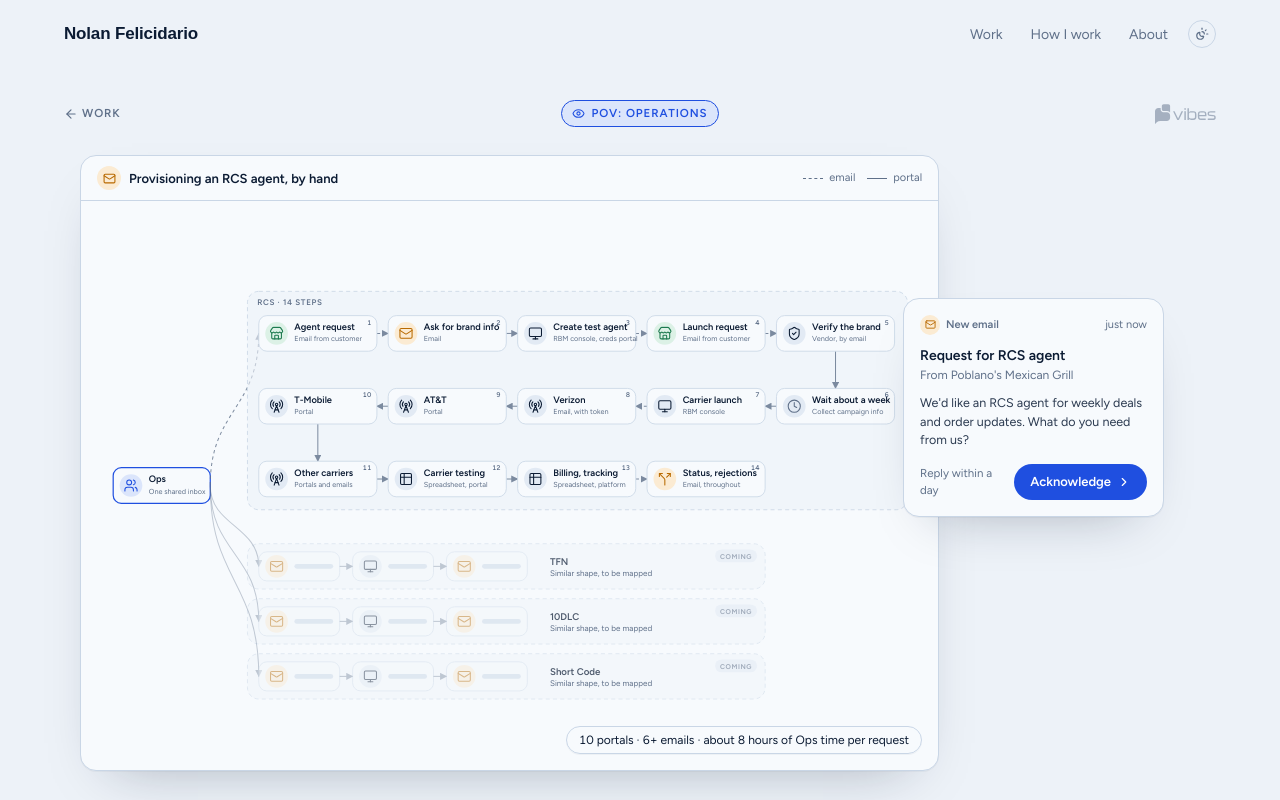
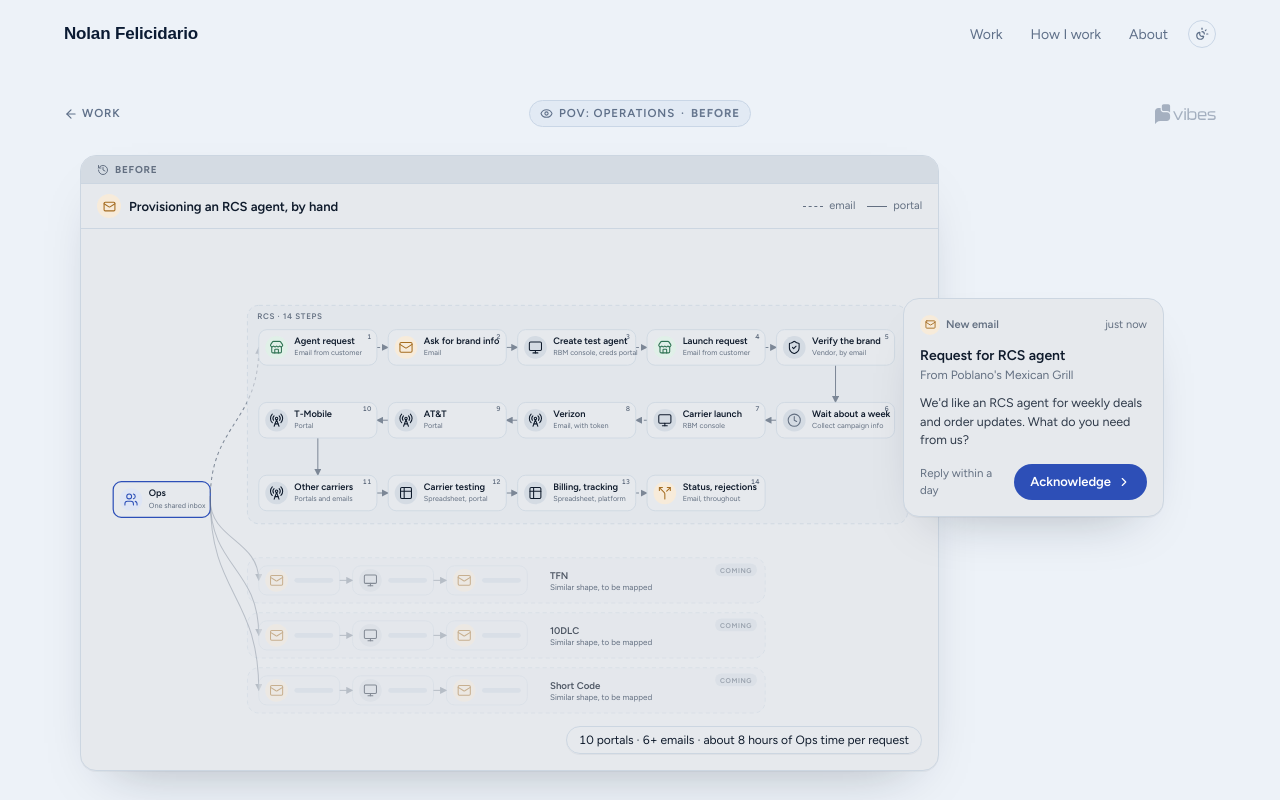
Before and after one commit to nfelicidario/nfelicidario.github.io, a Next.js app: page /work/provisioning in a window 1280 px wide. Shown: the top 800 px of the page. Built offline with nearby package versions, Linux system fonts and the light colour scheme; a web font is replaced by a local one.

Commit message:
Vibes Admin: Before and After made explicit with a phase-driven badge, card stamps, a tone shift, an interstitial, and clearer step names
Co-Authored-By: Claude Fable 5.1 <noreply@anthropic.com>

```diff
--- a/src/components/work/provisioning/hero/VibesAdminHero.tsx
+++ b/src/components/work/provisioning/hero/VibesAdminHero.tsx
@@ -3,6 +3,7 @@
 import { createContext, useContext, useEffect, useId, useReducer, useRef, useState, type Dispatch, type MouseEvent, type ReactNode } from "react";
 import { motion, useReducedMotion } from "motion/react";
 import { useHeroFooter } from "@/components/case/HeroStage";
+import { setPov } from "@/components/case/povStore";
 import {
   Activity,
   BadgeCheck,
@@ -10,6 +11,7 @@ import {
   ChevronDown,
   ChevronRight,
   Clock,
+  History,
   KeyRound,
   LayoutDashboard,
   Mail,
@@ -33,7 +35,10 @@ import {
   EMAIL,
   END_CARD,
   FRAMES,
+  HALF,
+  HALF_LABELS,
   HAPPY_PATH,
+  POV_LABEL,
   REQUEST_FIELDS,
   SCREENS,
   STATUS,
@@ -42,6 +47,8 @@ import {
   SUBMISSIONS,
   TALLY_MAX,
   USE_CASES,
+  WRAP,
+  type Half,
   type HappyMoment,
   type Screen,
   type ScreenIcon,
@@ -61,8 +68,14 @@ import {
  * Each phase draws its own card on the page ground:
  *  - before, a request, the vision: a full-stage card with the diagram; the email card floats
  *    in its corner
- *  - the old way: a narrow centered card, one mock screen at a time, a tally in its corner
+ *  - the old way: a narrow centered card, one mock screen at a time, a tally in its corner,
+ *    then a short interstitial that sums the old way up and hands over to the vision
  *  - Vibes Admin, live: a full-stage two-pane card (the request left, submissions right)
+ *
+ * The two halves (HALF in script.ts): steps 1 to 3 are the before, steps 4 to 7 the after.
+ * Every card opens with a BEFORE or AFTER stamp band, the page's POV badge follows the half
+ * (povStore), and the before half is toned down: the card surfaces mixed toward gray and
+ * everything slightly desaturated (`data-half` on the root, see HERO_CSS).
  * The card animates its size between phases with a layout spring; panes are keyed by phase
  * and only fade in (no exit gate, so a footer jump can never leave a stale pane behind).
  * Step progression, Replay, and Skip to vision belong to the stage footer (useHeroFooter).
@@ -93,7 +106,13 @@ import {
  */
 const HERO_CSS =
   "[data-va-hero] :is(input,select):focus-visible{outline:1.5px solid var(--accent);outline-offset:-1px}" +
-  "@keyframes va-hint{0%,100%{box-shadow:0 0 0 0 transparent}50%{box-shadow:0 0 0 2px var(--accent)}}";
+  "@keyframes va-hint{0%,100%{box-shadow:0 0 0 0 transparent}50%{box-shadow:0 0 0 2px var(--accent)}}" +
+  // the before half: surfaces mixed toward the cool gray of --muted, then a touch desaturated.
+  // The mixes are computed on the root (a token cannot reference itself) and applied one level down.
+  "[data-va-hero]>*{transition:filter .5s ease}" +
+  "[data-va-hero][data-half=before]{--va-surface:color-mix(in srgb,var(--surface) 88%,var(--muted));" +
+  "--va-bg:color-mix(in srgb,var(--bg) 90%,var(--muted));--va-raised:color-mix(in srgb,var(--raised) 88%,var(--muted))}" +
+  "[data-va-hero][data-half=before]>*{--surface:var(--va-surface);--bg:var(--va-bg);--raised:var(--va-raised);filter:saturate(.72)}";
 
 /** how long the happy-path pulse shows, in ms (two pulses) */
 const HINT_MS = 1200;
@@ -111,6 +130,8 @@ const F = {
   zoom: at("request", "zoom"),
   /** the first old-way screen; screen k is F.old + k */
   old: at("old", "s1"),
+  /** the interstitial that closes the old way */
+  wrap: at("old", "wrap"),
   vision: at("vision", "diagram"),
   email2: at("request2", "email"),
   draft: at("admin", "draft"),
@@ -218,6 +239,14 @@ export function VibesAdminHero({ autoplay = false }: { autoplay?: boolean }) {
     return () => footer.set(null);
   }, [footer, reduced, stepIndex, autoplay]);
 
+  /** the page's POV badge follows the half: "Operations · Before" in gray, "Operations · After" in blue */
+  useEffect(() => {
+    if (reduced) return;
+    const half = HALF[step];
+    setPov({ label: POV_LABEL, phase: HALF_LABELS[half], tone: half === "before" ? "muted" : "accent" });
+  }, [reduced, step]);
+  useEffect(() => () => setPov(null), []);
+
   useEffect(() => {
     if (reduced) return;
     const f = FRAMES[s.i];
@@ -306,7 +335,7 @@ function happyTarget(s: State): Target | null {
     case "request":
       return f.phase === "email" ? "acknowledge" : "get-started";
     case "old":
-      return "screen-action";
+      return f.phase === "wrap" ? "see-vision" : "screen-action";
     case "request2":
       return "open-admin";
     case "admin":
@@ -362,6 +391,7 @@ function HeroView({ s, timed, still = false, inert = false, dispatch = noop, lef
   const f = FRAMES[s.i];
   const step = f.step;
   const group = GROUP[step];
+  const half = HALF[step];
   const interactive = !still && !inert;
   const diagramMode = step === "before" || step === "request" ? "before" : "vision";
 
@@ -396,6 +426,7 @@ function HeroView({ s, timed, still = false, inert = false, dispatch = noop, lef
         inert={inert}
         className={`absolute inset-0 flex items-center justify-center p-3 md:p-4 ${still ? "bg-bg" : ""}`}
         data-step={step}
+        data-half={half}
         data-va-hero=""
         onClickCapture={interactive ? onClickCapture : undefined}
       >
@@ -411,8 +442,9 @@ function HeroView({ s, timed, still = false, inert = false, dispatch = noop, lef
         <motion.div
           layout={!still}
           transition={{ layout: { type: "spring", stiffness: 260, damping: 32 } }}
-          className={`${CARD} grid w-full grid-rows-[minmax(0,1fr)] ${group === "old" ? "h-auto max-h-full max-w-[560px]" : "h-full max-w-[1040px]"}`}
+          className={`${CARD} grid w-full grid-rows-[auto_minmax(0,1fr)] ${group === "old" ? "h-auto max-h-full max-w-[560px]" : "h-full max-w-[1040px]"}`}
         >
+          <Stamp half={half} />
           {/* keyed by phase group, entrance only: no exit gate (see the note at the top) */}
           <motion.div
             key={group === "diagram" ? diagramMode : group}
@@ -423,7 +455,7 @@ function HeroView({ s, timed, still = false, inert = false, dispatch = noop, lef
             className="grid min-h-0 min-w-0 grid-rows-[minmax(0,1fr)]"
           >
             {group === "diagram" && <DiagramCard mode={diagramMode} zoom={s.i === F.zoom} still={still} />}
-            {group === "old" && <OldWayCard {...common} />}
+            {group === "old" && (s.i === F.wrap ? <WrapCard {...common} /> : <OldWayCard {...common} />)}
             {group === "admin" && <AdminCard {...common} left={left} />}
           </motion.div>
         </motion.div>
@@ -431,6 +463,25 @@ function HeroView({ s, timed, still = false, inert = false, dispatch = noop, lef
         {(step === "request" || step === "request2") && <EmailCard {...common} />}
       </div>
     </HintContext.Provider>
+  );
+}
+
+/* ------------------------------------------------------------------ stamp */
+
+/** the running header on every card: BEFORE in gray on steps 1 to 3, AFTER in blue on steps 4 to 7 */
+function Stamp({ half }: { half: Half }) {
+  const before = half === "before";
+  const Icon = before ? History : Sparkles;
+  return (
+    <div
+      className={`flex items-center gap-1.5 border-b px-4 py-1.5 transition-colors duration-500 ${
+        before ? "border-rule bg-raised text-muted" : "border-accent/30 bg-accent-soft text-accent"
+      }`}
+    >
+      <Icon size={12} aria-hidden="true" />
+      <span className={`label text-[10px] font-bold ${before ? "text-muted" : "text-accent"}`}>{HALF_LABELS[half]}</span>
+      <span className="sr-only">{before ? ": the old way" : ": Vibes Admin"}</span>
+    </div>
   );
 }
 
@@ -638,6 +689,33 @@ function OldWayCard({ s, still, dispatch }: PaneProps) {
         </Primary>
       </div>
     </motion.div>
+  );
+}
+
+/** the interstitial that closes the old way: the tally in one line, then the handover to the vision */
+function WrapCard({ still, dispatch }: PaneProps) {
+  return (
+    <div className="grid gap-4 px-5 py-5" role="status">
+      <motion.div initial={still ? false : { opacity: 0, y: 6 }} animate={{ opacity: 1, y: 0 }} transition={{ duration: 0.3, ease: "easeOut" }} className="flex items-start gap-3">
+        <span className="grid h-8 w-8 shrink-0 place-items-center rounded-full bg-raised text-muted">
+          <History size={16} aria-hidden="true" />
+        </span>
+        <p className="text-[15px] font-semibold leading-snug text-ink">{WRAP.title}</p>
+      </motion.div>
+      <motion.div
+        initial={still ? false : { opacity: 0, y: 6 }}
+        animate={{ opacity: 1, y: 0 }}
+        transition={{ delay: still ? 0 : 0.6, duration: 0.3, ease: "easeOut" }}
+        className="flex flex-wrap items-center justify-between gap-3 border-t border-rule pt-4"
+      >
+        <span className="inline-flex items-center gap-2 text-[15px] font-semibold text-accent">
+          <Sparkles size={16} aria-hidden="true" /> {WRAP.next}
+        </span>
+        <Primary still={still} target="see-vision" onClick={() => dispatch({ type: "GOTO", i: F.vision })}>
+          {WRAP.action}
+        </Primary>
+      </motion.div>
+    </div>
   );
 }
 
--- a/src/components/work/provisioning/hero/script.ts
+++ b/src/components/work/provisioning/hero/script.ts
@@ -14,7 +14,9 @@
  *     carrier testing by spreadsheet, the billing spreadsheet, the internal tracking platform,
  *     and the status email. A tally in the corner counts portals, emails, days, and Ops time.
  *     CLICK the one action on each screen ("Send", "Create agent", "Copy credentials",
- *     "Submit", or "Next").
+ *     "Submit", or "Next"). After the last screen, a short interstitial card closes the old
+ *     way: "That was the old way: 10 portals, 6+ emails, about 8 hours of Ops time per
+ *     request. Here's the vision." CLICK "See the vision".
  *  4. The vision. A clean diagram: the customer, one Vibes Admin, four sender types, and
  *     auto-generated submissions to every third party, with Ops reviewing from one place.
  *     Nothing to click; after a moment the same email arrives.
@@ -24,6 +26,10 @@
  *     each party's own use-case list; add what is still missing. CLICK "Submit all". The
  *     statuses flip to Submitted one after another, then carriers review for a moment.
  *  7. Live. The request flips to Live. 1 portal, 0 emails, about 90 minutes of Ops time.
+ *
+ * Steps 1 to 3 are the BEFORE half (the old way) and steps 4 to 7 the AFTER half (Vibes
+ * Admin). Every card carries a BEFORE or AFTER stamp in its top-left corner, the page's POV
+ * badge follows the half, and the before half renders in a cooler, desaturated tone.
  *
  * Clicking anything else inside the prototype pulses a blue outline on the next thing to
  * click. The diagram's steps, the use-case dropdown, the submission rows, and the "Add"
@@ -41,7 +47,7 @@
  *    frame, in milliseconds). `auto` marks the frames that advance on their own in
  *    interactive mode too (an email arriving, carriers reviewing), so leave it where it is.
  *  - SCREENS must stay 14 long, in the order of the old process; the old-way frames are
- *    generated from it.
+ *    generated from it, and the "wrap" interstitial is the last frame of the old step.
  *  - Mock data only: an invented customer, invented people, invented values. The numbers in
  *    the counters (10 portals, 6+ emails, 8 hours, 90 minutes) are the approved ones.
  */
@@ -58,10 +64,29 @@ export const STEP_LABELS: Record<Step, string> = {
   request: "A request",
   old: "The old way",
   vision: "The vision",
-  request2: "A request",
+  request2: "A request, again",
   admin: "Vibes Admin",
   live: "Live",
 };
+
+/** which half of the story a step belongs to: the old way, or Vibes Admin */
+export type Half = "before" | "after";
+
+export const HALF: Record<Step, Half> = {
+  before: "before",
+  request: "before",
+  old: "before",
+  vision: "after",
+  request2: "after",
+  admin: "after",
+  live: "after",
+};
+
+/** the stamp in the top-left corner of every card, and the phase on the page's POV badge */
+export const HALF_LABELS: Record<Half, string> = { before: "Before", after: "After" };
+
+/** the fixed part of the page's POV badge while the hero runs */
+export const POV_LABEL = "Operations";
 
 /* ------------------------------------------------------------- customer */
 
@@ -202,6 +227,13 @@ export type Screen = {
 };
 
 export const TALLY_MAX = { portal: 10, email: 6, day: 21 };
+
+/** the interstitial that closes the old way, between step 3 and step 4 */
+export const WRAP = {
+  title: "That was the old way: 10 portals, 6+ emails, about 8 hours of Ops time per request.",
+  next: "Here's the vision.",
+  action: "See the vision",
+};
 
 /** the fourteen screens of the old way, in order */
 export const SCREENS: Screen[] = [
@@ -538,8 +570,9 @@ export const FRAMES: Frame[] = [
   // step 2: the email card, then the zoom into the RCS branch
   { step: "request", phase: "email", ms: 1800 },
   { step: "request", phase: "zoom", ms: 2000 },
-  // step 3: one frame per screen, "s1" to "s14"
+  // step 3: one frame per screen, "s1" to "s14", then the interstitial that closes the old way
   ...SCREENS.map((_, k) => ({ step: "old" as Step, phase: `s${k + 1}`, ms: SCREEN_MS })),
+  { step: "old", phase: "wrap", ms: 1600 },
   // step 4: the vision; the email arrives again on its own
   { step: "vision", phase: "diagram", ms: 3600, auto: true },
   // step 5: the same email, now opened in Vibes Admin
@@ -564,7 +597,7 @@ export const FRAMES: Frame[] = [
  */
 export type HappyMoment = {
   step: Step;
-  target: "acknowledge" | "get-started" | "screen-action" | "open-admin" | "submit-all";
+  target: "acknowledge" | "get-started" | "screen-action" | "see-vision" | "open-admin" | "submit-all";
   /** what the viewer sees */
   sees: string;
   /** what the viewer clicks */
@@ -575,6 +608,7 @@ export const HAPPY_PATH: HappyMoment[] = [
   { step: "request", target: "acknowledge", sees: "An email arrives over the diagram: a request for an RCS agent.", clicks: "Press Acknowledge" },
   { step: "request", target: "get-started", sees: "The diagram zooms into the RCS branch.", clicks: "Press Get started" },
   { step: "old", target: "screen-action", sees: "One of fourteen screens; the tally counts up.", clicks: "Press the screen's one action" },
+  { step: "old", target: "see-vision", sees: "The old way, summed up: 10 portals, 6+ emails, about 8 hours of Ops time per request.", clicks: "Press See the vision" },
   { step: "request2", target: "open-admin", sees: "The same email, over the vision.", clicks: "Press Open in Vibes Admin" },
   { step: "admin", target: "submit-all", sees: "The request and its five prefilled submissions.", clicks: "Press Submit all" },
 ];
```
